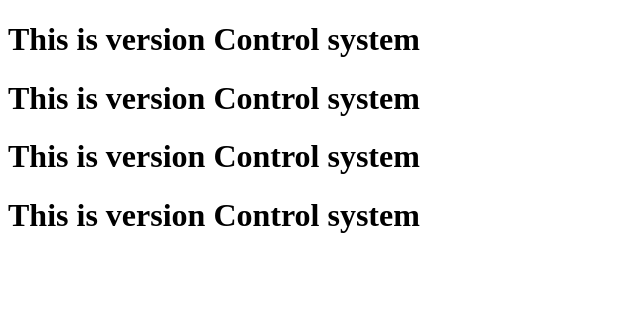
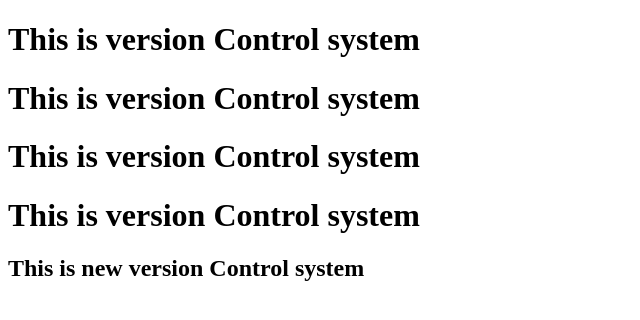
Before and after one commit to vikash-01/New-Google, a plain HTML site: page index.html in a window 1280 px wide. Shown: the whole page, without its empty margins (0-640 px from the left). Drawn offline with Linux system fonts and the light colour scheme.

Commit message:
New H2 commit Index.html

```diff
--- a/index.html
+++ b/index.html
@@ -10,6 +10,6 @@
     <h1>This is version Control system</h1>
         <h1>This is version Control system</h1>
         <h1>This is version Control system</h1>
-
+  <h2>This is new version Control system</h2>
 </body>
 </html>
```
